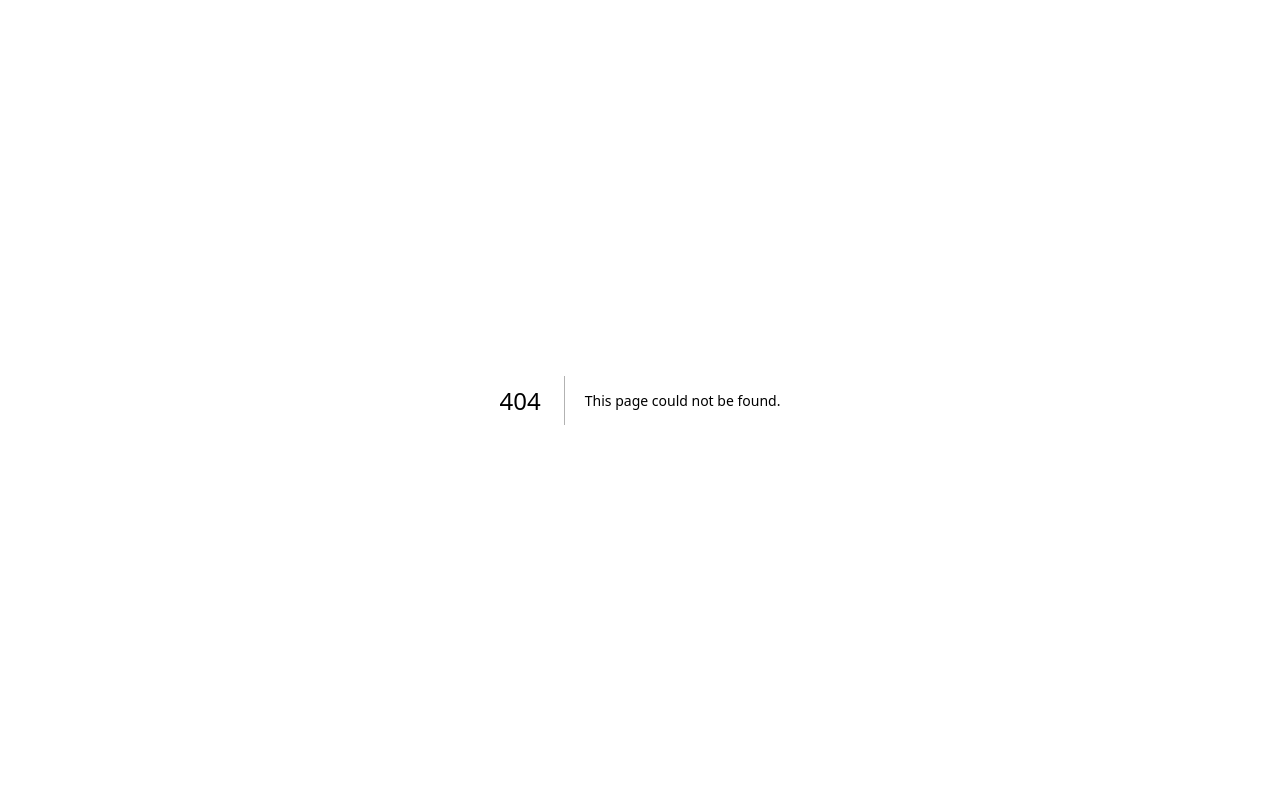
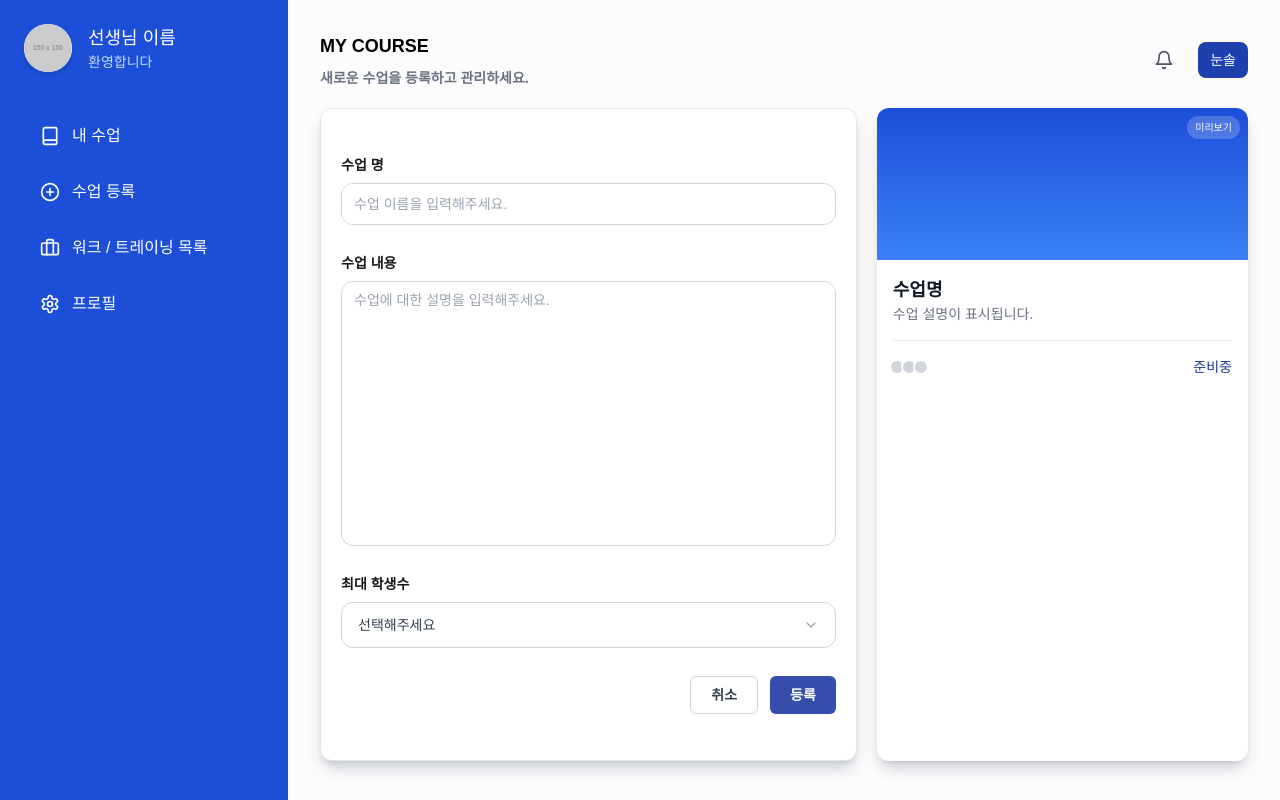
Before and after one commit to 9oormthon-univ/2024_DANPOON_TEAM_25_FE, a Next.js app: page /teacher/courses/create in a window 1280 px wide. Before the commit this address had no page. Built offline with nearby package versions, Linux system fonts and the light colour scheme.

Commit message:
[feat] CourseCreation 페이지 UI 구현

```diff
--- /dev/null
+++ b/src/pages/teacher/courses/create/index.tsx
@@ -0,0 +1,36 @@
+import { PreviewCard } from '@/components/common/Card/PreviewCard';
+import { CourseForm } from '@/components/layout/CourseForm/CourseForm';
+import { PageHeader } from '@/components/layout/PageHeader/PageHeader';
+import { TeacherSidebar } from '@/components/sidebar/TeacherSidebar';
+
+const CoureseCreattion: React.FC = () => {
+  return (
+    <div className="min-h-screen bg-gray-50/50">
+      <TeacherSidebar />
+
+      <div className="ml-72 p-8">
+        <PageHeader
+          pageTitle="MY COURSE"
+          role="teacher"
+          hasBackButton={false}
+          hasSubtitle
+          subtitle="새로운 수업을 등록하고 관리하세요."
+        />
+
+        <div className="w-full max-w-6xl min-h-[300px] space-x-5 flex flex-row justify-center mt-5">
+          <div className="flex-1 max-w-[60%]">
+            <CourseForm />
+          </div>
+          <div className="flex-1 max-w-[40%]">
+            <PreviewCard
+              title={'수업명'}
+              description={'수업 설명이 표시됩니다.'}
+            />
+          </div>
+        </div>
+      </div>
+    </div>
+  );
+};
+
+export default CoureseCreattion;
```
